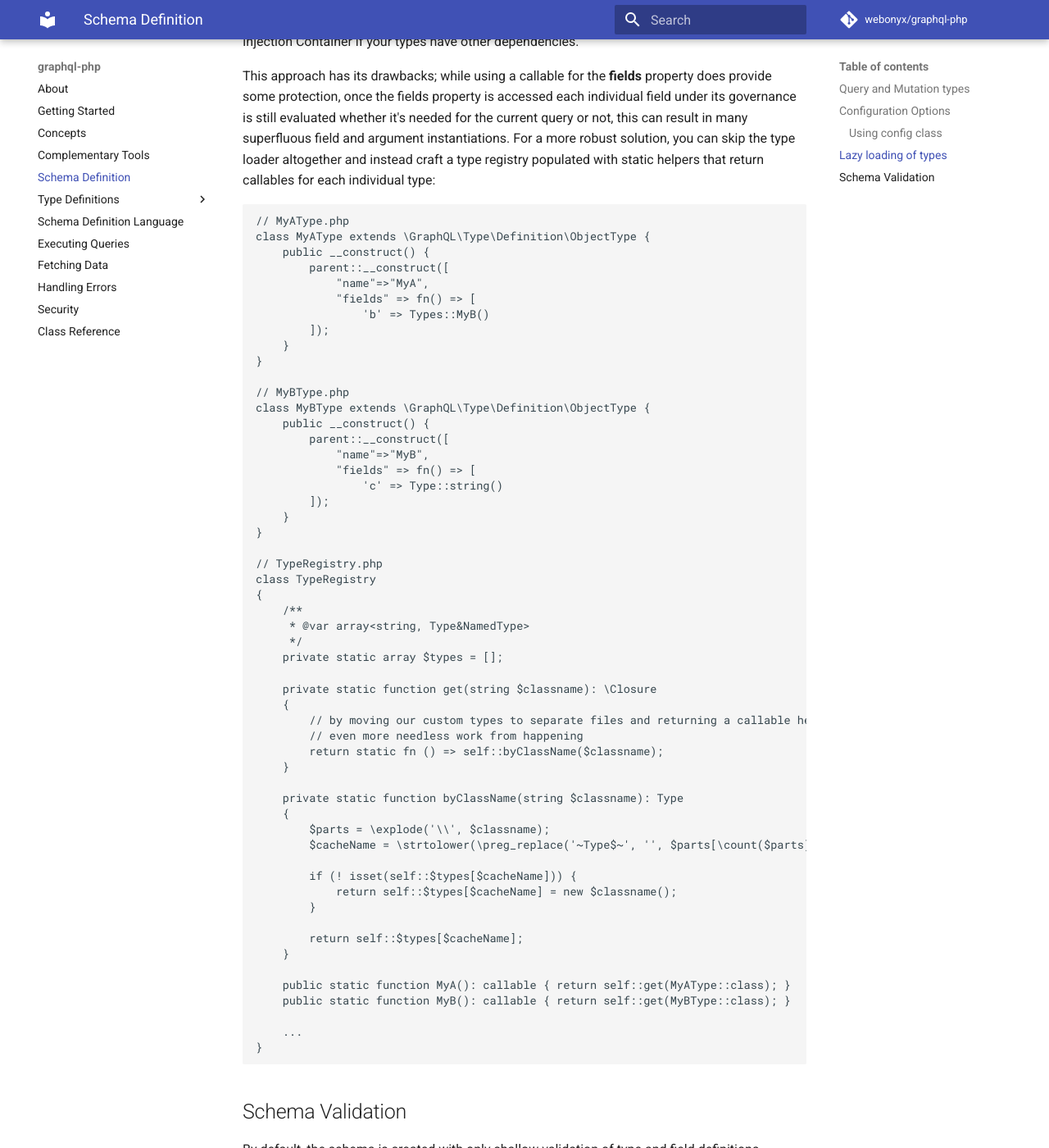
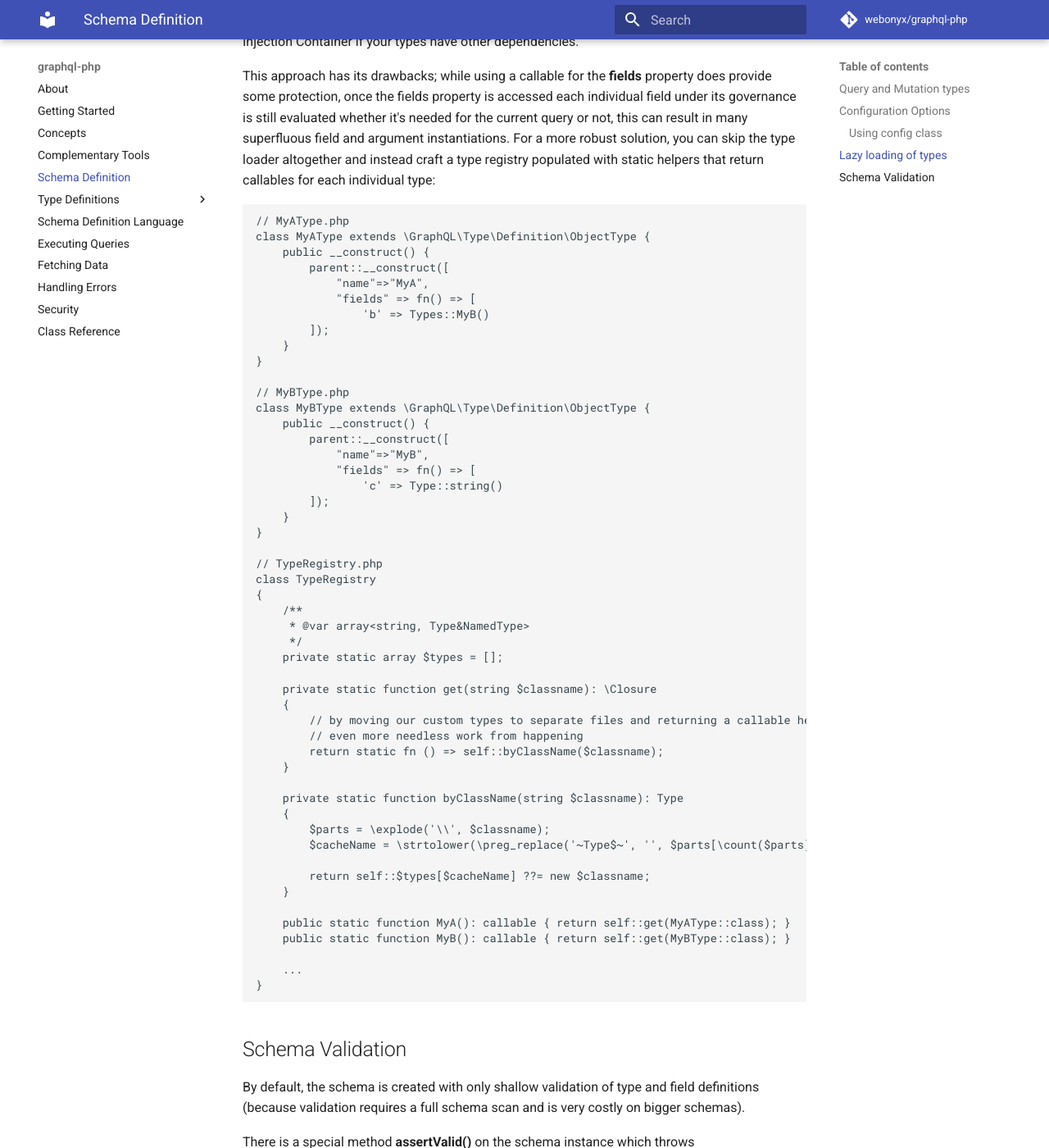
Before and after one commit to webonyx/graphql-php, an MkDocs documentation site: the page built from docs/schema-definition.md, in a window 1280 px wide and 1400 px high, scrolled down 3880 px. Shown: the whole window at 82% size. Built offline with MkDocs 1.6.1 and Material for MkDocs 9.7.7, drawn with Linux system fonts in a browser that asks for light colours; comment, search, counter and statistics services are not loaded.

Commit message:
Update docs/schema-definition.md
Co-authored-by: Benedikt Franke <benedikt@franke.tech>

```diff
--- a/docs/schema-definition.md
+++ b/docs/schema-definition.md
@@ -209,11 +209,7 @@ class TypeRegistry
         $parts = \explode('\\', $classname);
         $cacheName = \strtolower(\preg_replace('~Type$~', '', $parts[\count($parts) - 1]));
 
-        if (! isset(self::$types[$cacheName])) {
-            return self::$types[$cacheName] = new $classname();
-        }
-
-        return self::$types[$cacheName];
+        return self::$types[$cacheName] ??= new $classname;
     }
 
     public static function MyA(): callable { return self::get(MyAType::class); }
```
